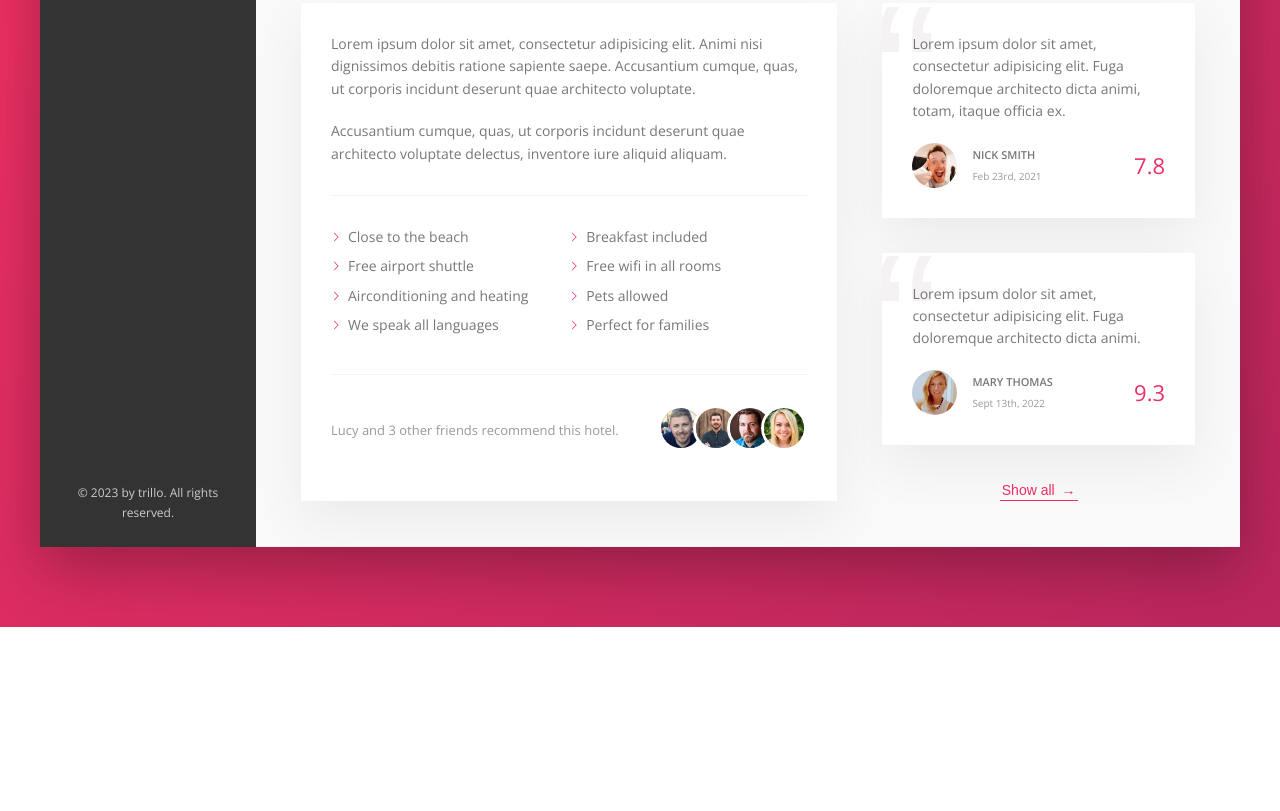
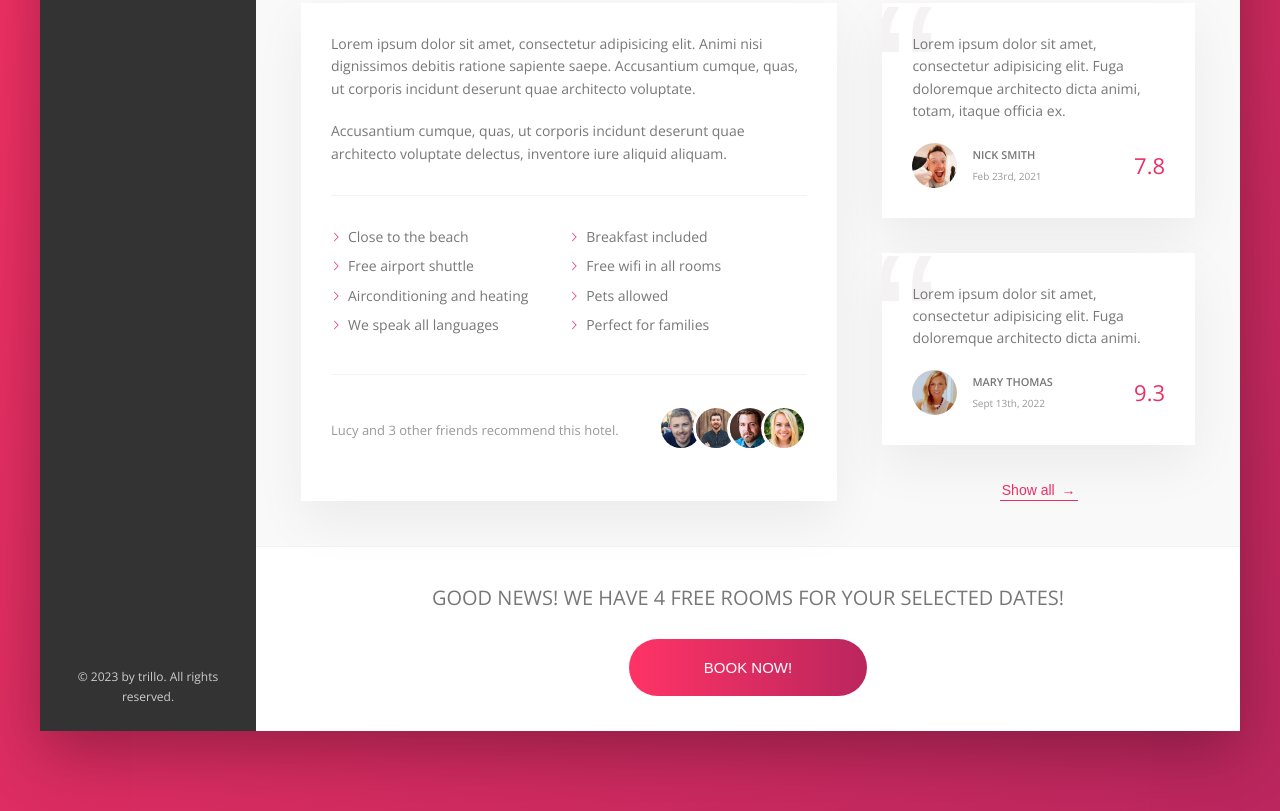
Before and after one commit to kerstin-w/Trillo, a website: page index.html in a window 1280 px wide. Shown: the part 644-1455 px from the top of the page. Before the commit the page ends 1271 px from the top, so only its background shows below. Drawn offline with nearby package versions, Linux system fonts and the light colour scheme.

Commit message:
feat: Create and style the cta section

```diff
--- a/index.html
+++ b/index.html
@@ -253,6 +253,15 @@
               <button class="btn-inline">Show all <span>&rarr;</span></button>
             </div>
           </div>
+          <div class="cta">
+            <h2 class="cta__book-now">
+              Good news! We have 4 free rooms for your selected dates!
+            </h2>
+            <button class="btn">
+              <span class="btn__visible">Book now!</span>
+              <span class="btn__invisible">Only 4 rooms left</span>
+            </button>
+          </div>
         </main>
       </div>
     </div>
--- a/sass/_components.scss
+++ b/sass/_components.scss
@@ -393,7 +393,76 @@
 }
 
 ///////////////////////////////////
+/// CTA
+.cta {
+  padding: 3.5rem 0;
+  text-align: center;
+
+  &__book-now {
+    text-transform: uppercase;
+    font-size: 2rem;
+    font-weight: 300;
+    margin-bottom: 2.5rem;
+  }
+}
+
+///////////////////////////////////
 /// Buttons
+.btn {
+  font-size: 1.5rem;
+  font-weight: 300;
+  text-transform: uppercase;
+  border: none;
+  border-radius: 100px;
+  background-image: linear-gradient(
+    to right,
+    var(--color-primary-light),
+    var(--color-primary-dark)
+  );
+  color: #fff;
+  position: relative;
+  overflow: hidden;
+  cursor: pointer;
+
+  & > * {
+    display: inline-block;
+    height: 100%;
+    width: 100%;
+    transition: all 0.2s;
+  }
+
+  &__visible {
+    padding: 2rem 7.5rem;
+  }
+
+  &__invisible {
+    position: absolute;
+    padding: 2rem 0rem;
+    left: 0;
+    top: -100%;
+  }
+
+  &:hover {
+    background-image: linear-gradient(
+      to left,
+      var(--color-primary-light),
+      var(--color-primary-dark)
+    );
+  }
+  &:hover &__visible {
+    transform: translateY(100%);
+  }
+
+  &:hover &__invisible {
+    top: 0;
+  }
+
+  &:focus {
+    outline: none;
+    animation: pulsate 1s infinite;
+  }
+}
+
 .btn-inline {
   border: none;
   color: var(--color-primary);
```
Also changed, not shown: css/style.css.
